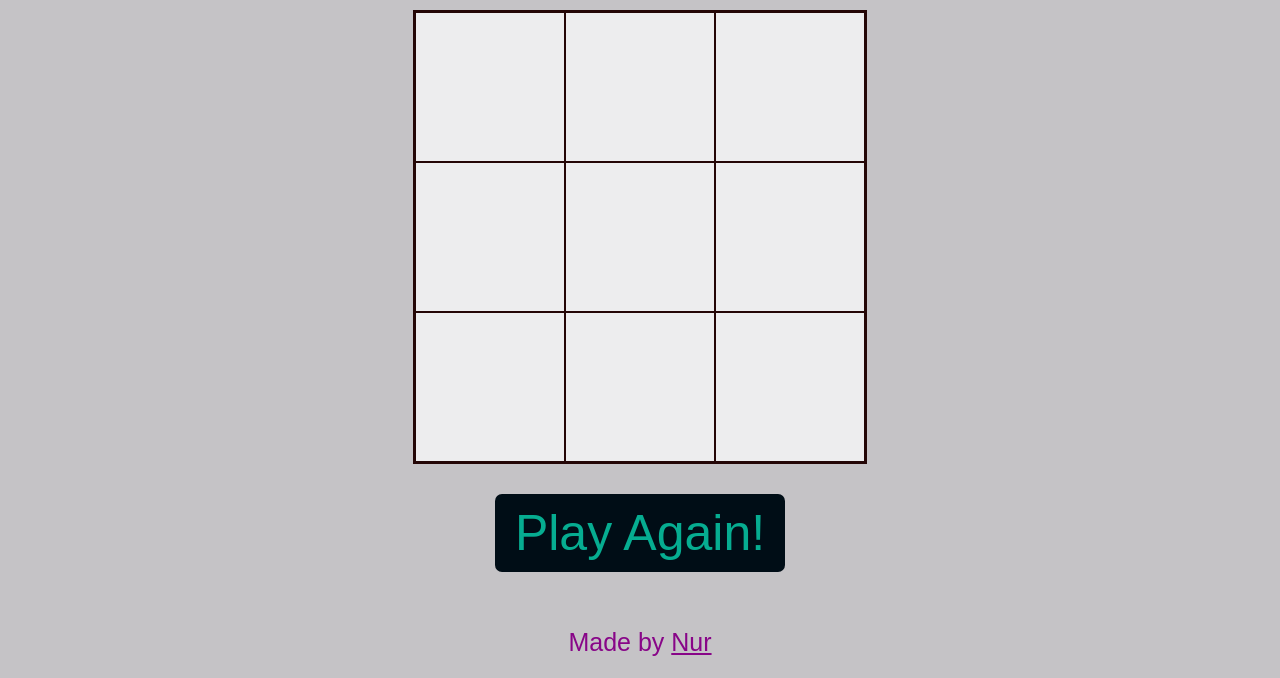
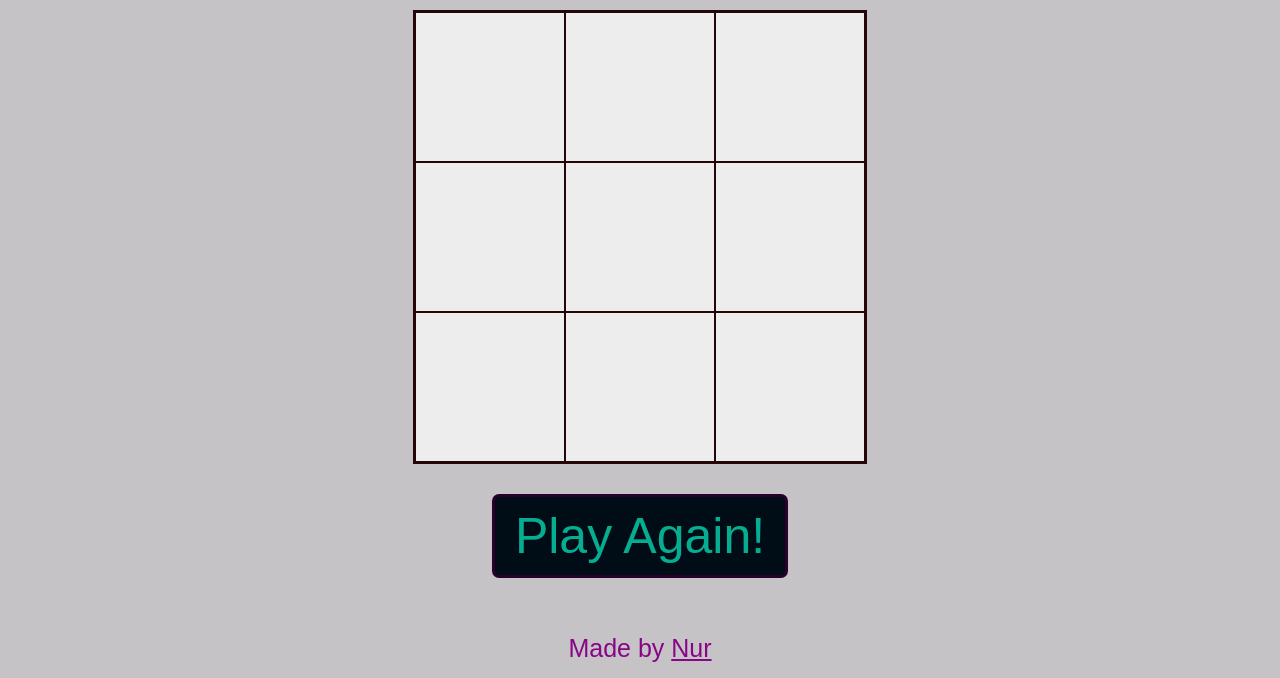
Before and after one commit to xlr8nur/tic-tac-toe-game, a plain HTML site: page index.html in a window 1280 px wide. Shown: the part 283-961 px from the top of the page. Drawn offline with Linux system fonts and the light colour scheme.

Commit message:
modified css

```diff
--- a/style.css
+++ b/style.css
@@ -103,7 +103,7 @@
 
   .playagain-button {
     padding: 10px 20px;
-    border: 3px solid var(--blue-border-color);
+    border: 3px solid var(--darkpurple-border-color);
     border-radius: 7px;
     background-color: var(--button-background-color);
     color: var(--header-font-color);
```
